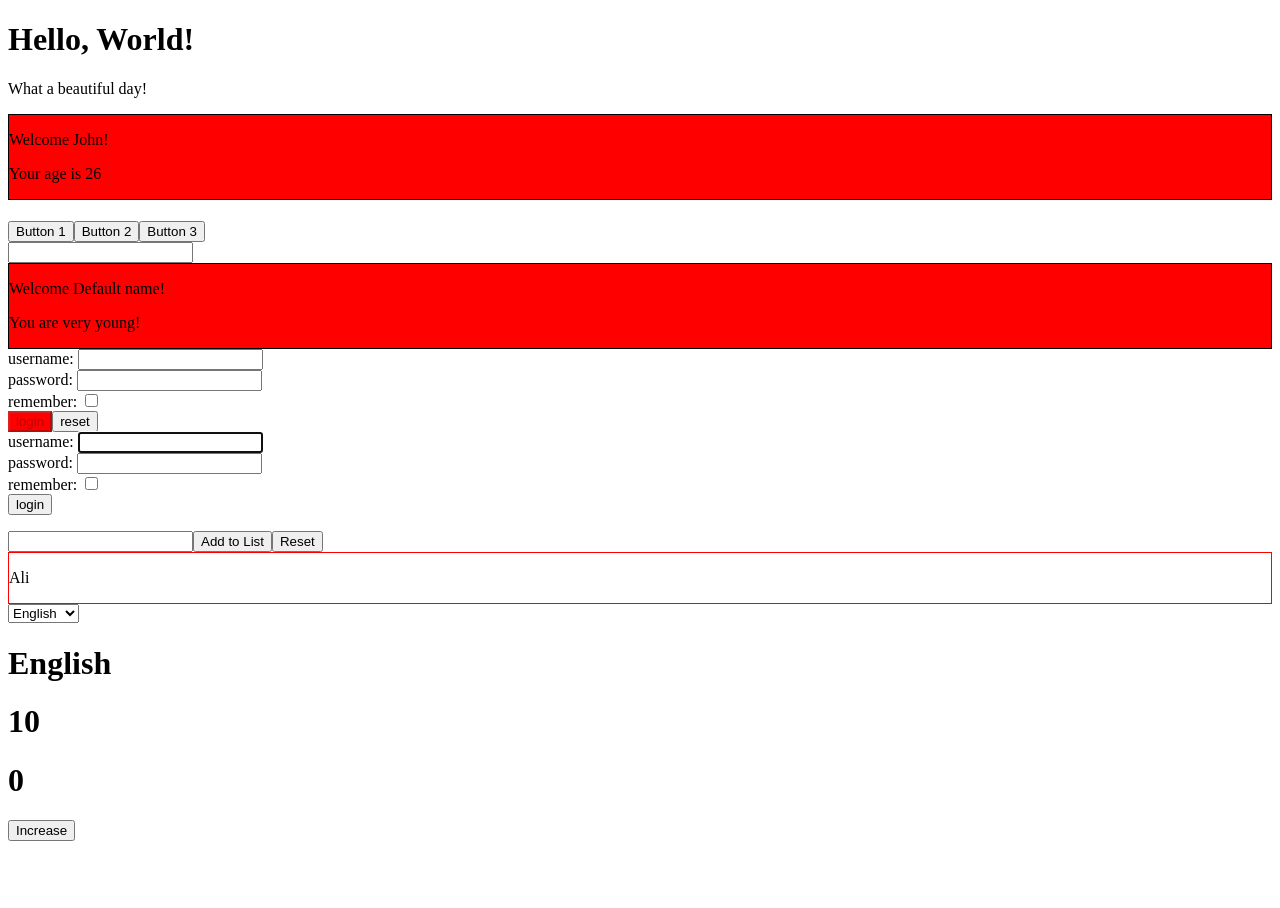
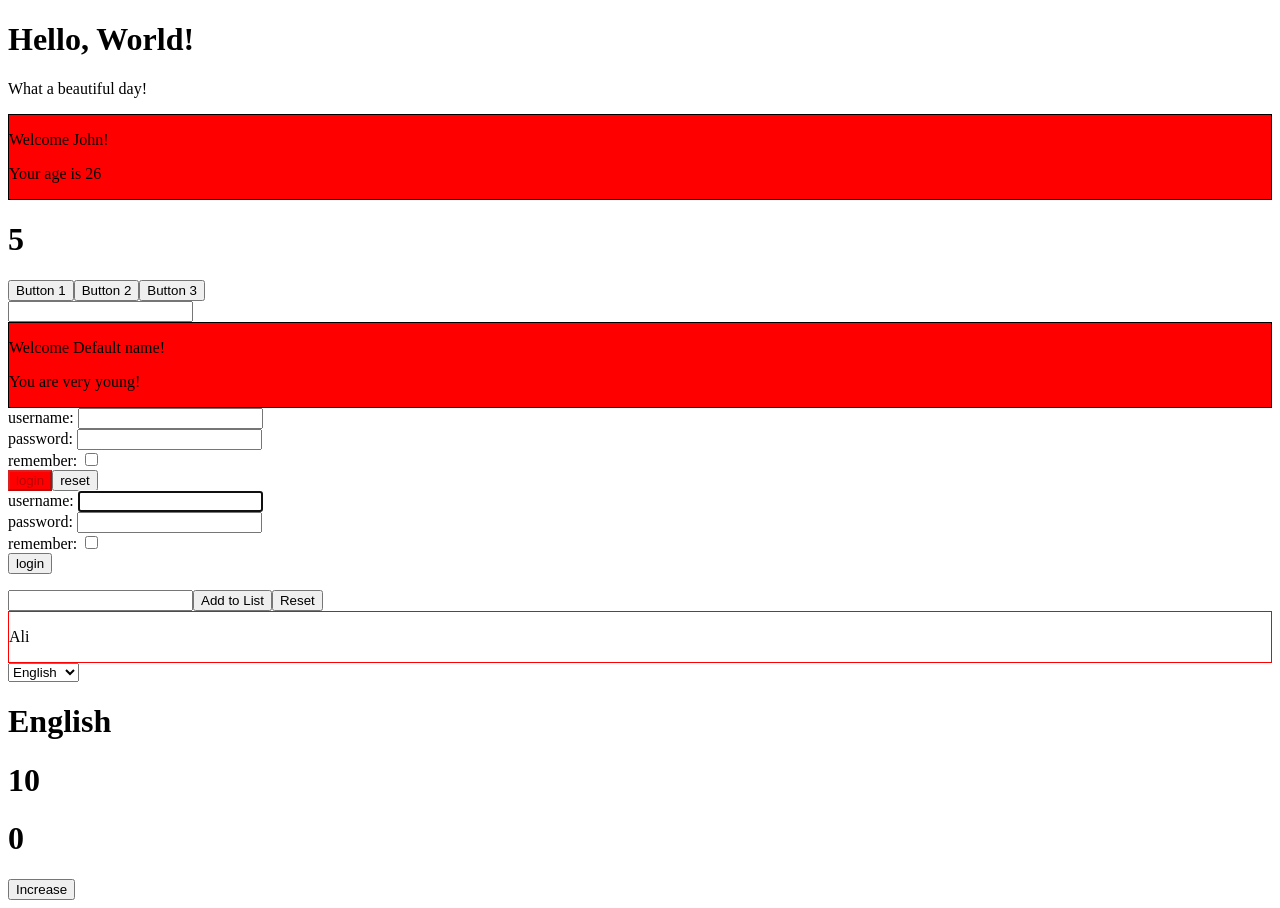
Before and after one commit to Aliberk17/react-exercises, a React (Create React App) app: page / in a window 1280 px wide. Before the commit the page ends 849 px from the top, so only its background shows below. Built offline with nearby package versions, Linux system fonts and the light colour scheme.

Commit message:
useEffect - 02,

```diff
--- a/src/App.js
+++ b/src/App.js
@@ -37,11 +37,7 @@ export default class App extends Component {
       <div>
         <Hello />
         <Welcome name="John" age="26" />
-        <Counter
-          initialValue={0}
-          incrementInterval={2000}
-          incrementAmount={7}
-        />
+        <Counter />
         <ClickTracker />
         <InteractiveWelcome />
         <Login onLogin={this.onLogin} />
--- a/src/Counter.js
+++ b/src/Counter.js
@@ -1,23 +1,17 @@
-import React, { Component } from "react";
-//import ClickCounter from "./ClickCounter ";
+import React, { useState, useEffect } from "react";
 
-export default class Counter extends Component {
-  state = {
-    count: this.props.initialValue,
-  };
+function Counter() {
+  const [count, setCount] = useState(0);
 
-  incrementCounter = () => {
-    this.setState({
-      count: this.state.count + this.props.incrementAmount,
-    });
-  };
+  useEffect(() => {
+    const timer = setInterval(() => {
+      setCount((count) => count + 1);
+    }, 1000);
 
-  render() {
-    return (<div></div>
-      // <ClickCounter
-      //   count={this.state.count}
-      //   incrementCounter={this.incrementCounter}
-      // />
-    );
-  }
+    return () => clearInterval(timer);
+  }, []);
+
+  return <h1>{count}</h1>;
 }
+
+export default Counter;
```
Also changed, not shown: src/Login.js (+4 -14 lines).
